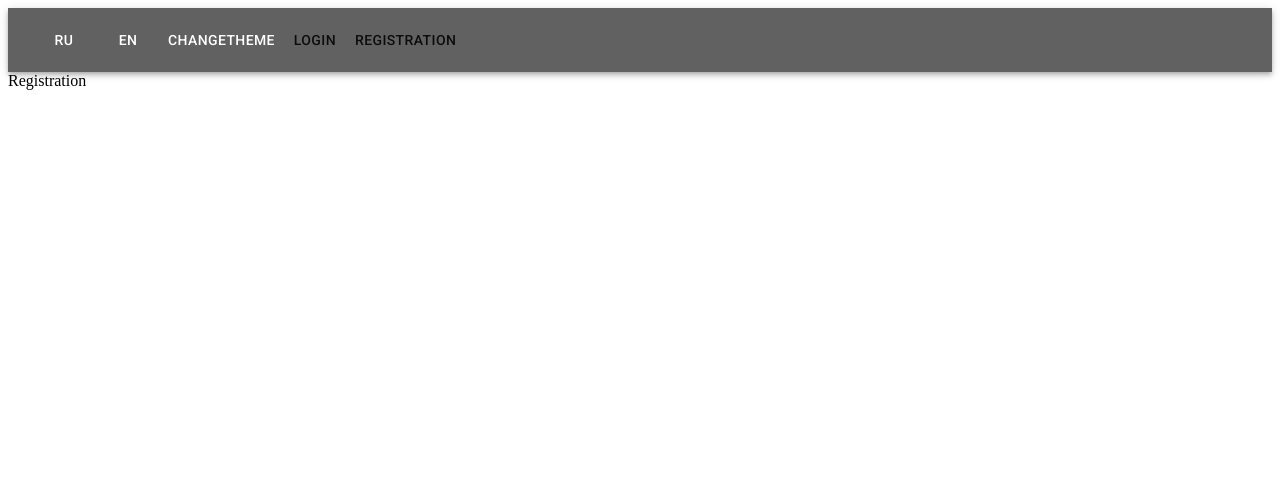
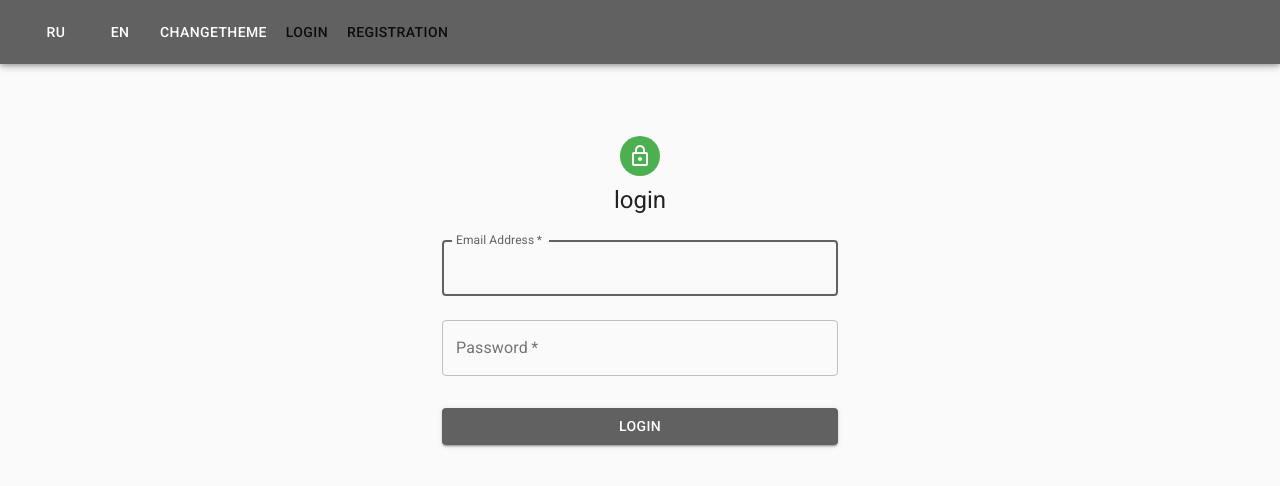
Before and after one commit to jarikexe/react-ts, a React (Create React App) app: page /registration in a window 1280 px wide. Shown: the top 486 px of the page. Built offline with nearby package versions, Linux system fonts and the light colour scheme; no server answers.

Commit message:
registration

```diff
--- a/src/pages/Registration.tsx
+++ b/src/pages/Registration.tsx
@@ -1,9 +1,118 @@
-import React from 'react';
+import React, { MouseEvent, useState } from 'react';
+import { useDispatch, useSelector } from 'react-redux';
 import { useTranslation } from 'react-i18next';
+import Avatar from '@material-ui/core/Avatar';
+import Button from '@material-ui/core/Button';
+import CssBaseline from '@material-ui/core/CssBaseline';
+import TextField from '@material-ui/core/TextField';
+import LockOutlinedIcon from '@material-ui/icons/LockOutlined';
+import Typography from '@material-ui/core/Typography';
+import { makeStyles } from '@material-ui/core/styles';
+import Container from '@material-ui/core/Container';
+import axios from 'axios';
+import { host, port, apiPrefix, entities } from '../config/development.json';
+import { Redirect } from 'react-router-dom';
+
+const useStyles = makeStyles((theme) => ({
+  paper: {
+    marginTop: theme.spacing(8),
+    display: 'flex',
+    flexDirection: 'column',
+    alignItems: 'center',
+  },
+  avatar: {
+    margin: theme.spacing(1),
+    backgroundColor: theme.palette.secondary.main,
+  },
+  form: {
+    width: '100%',
+    marginTop: theme.spacing(1),
+  },
+  submit: {
+    margin: theme.spacing(3, 0, 2),
+  },
+}));
 
 const Home: React.FC = function () {
+  const classes = useStyles();
   const { t } = useTranslation();
-  return <div className='registration'>Registration</div>;
+  const [email, setEmail] = useState('');
+  const [password, setPassword] = useState('');
+  const dispatch = useDispatch();
+  const user = useSelector((state: any) => state?.user);
+
+  const register = async (
+    e: MouseEvent<HTMLButtonElement | HTMLAnchorElement>
+  ) => {
+    e.preventDefault();
+    const resp = await axios.post(
+      host + port + apiPrefix + entities.user.selfName,
+      {
+        email,
+        password,
+      }
+    );
+  };
+
+  if (user?.id) {
+    return (
+      <Redirect
+        to={{
+          pathname: '/',
+        }}
+      />
+    );
+  } else {
+    return (
+      <Container component='main' maxWidth='xs'>
+        <CssBaseline />
+        <div className={classes.paper}>
+          <Avatar className={classes.avatar}>
+            <LockOutlinedIcon />
+          </Avatar>
+          <Typography component='h1' variant='h5'>
+            {t('login')}
+          </Typography>
+          <form className={classes.form} noValidate>
+            <TextField
+              variant='outlined'
+              margin='normal'
+              required
+              fullWidth
+              id='email'
+              label='Email Address'
+              name='email'
+              autoComplete='email'
+              autoFocus
+              onChange={(e) => setEmail(e.target.value)}
+            />
+            <TextField
+              variant='outlined'
+              margin='normal'
+              required
+              fullWidth
+              onChange={(e) => setPassword(e.target.value)}
+              name='password'
+              label='Password'
+              type='password'
+              id='password'
+              autoComplete='current-password'
+            />
+            <Button
+              type='submit'
+              fullWidth
+              variant='contained'
+              color='primary'
+              className={classes.submit}
+              onClick={register}
+            >
+              {t('login')}
+            </Button>
+          </form>
+        </div>
+      </Container>
+    );
+  }
 };
 
 export default Home;
```
